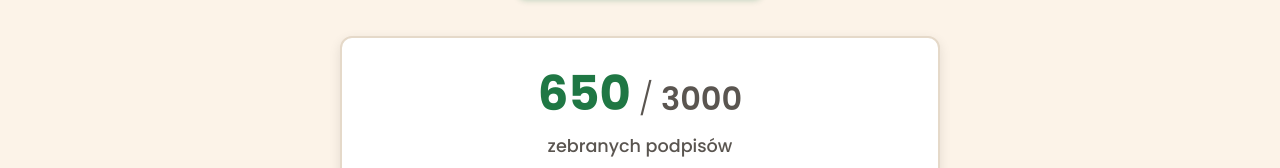
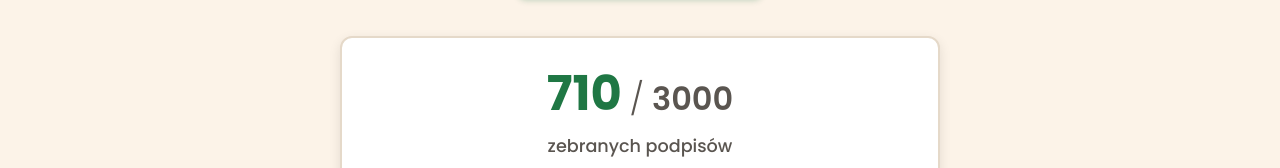
Before and after one commit to tadeoos/rada-stary-mokotow, a website built with webpack: page index.html in a window 1280 px wide. Shown: the part 565-733 px from the top of the page. Built offline with nearby package versions, Linux system fonts and the light colour scheme; no server answers.

Commit message:
update counter

```diff
--- a/index.html
+++ b/index.html
@@ -46,7 +46,7 @@
       <div class="signature-counter">
         <div class="counter-header">
           <div class="counter-numbers">
-            <span class="counter-current">650</span>
+            <span class="counter-current">710</span>
             <span class="counter-separator">/</span>
             <span class="counter-target">3000</span>
           </div>
```
